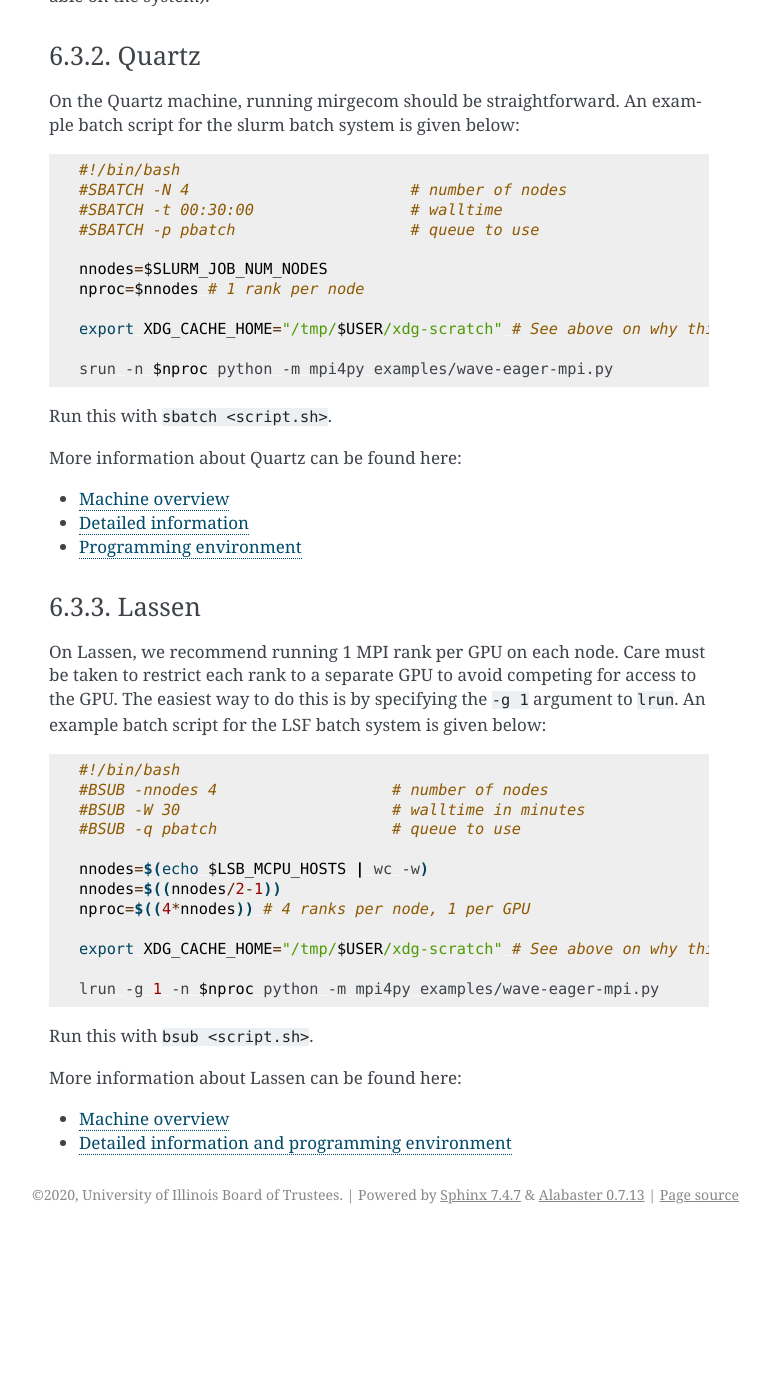
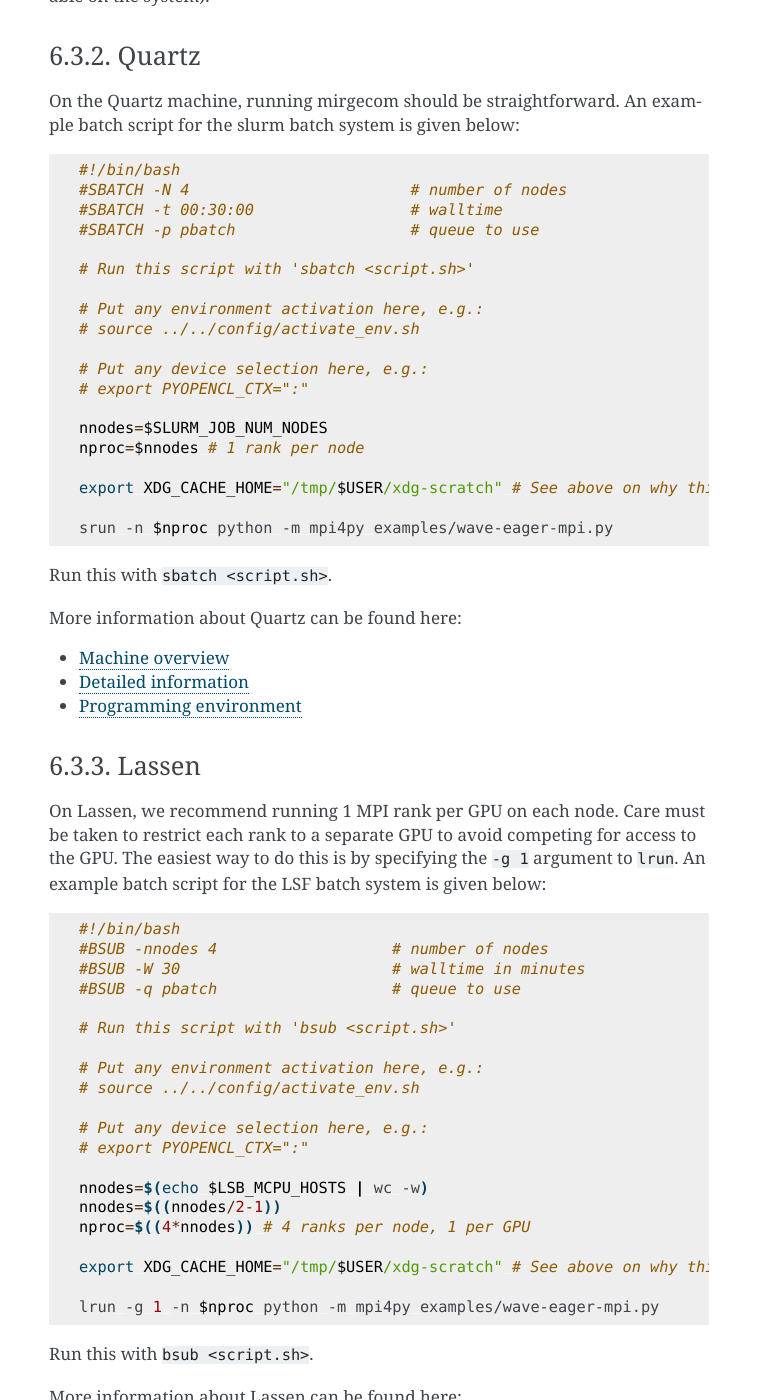
Before and after one commit to illinois-ceesd/mirgecom, a Sphinx documentation site: the page built from doc/running.rst, in a window 1280 px wide and 1400 px high, scrolled down 1702 px. Shown: the whole window, without its empty margins (371-1141 px from the left). Built offline with Sphinx 7.4.7, drawn with Linux system fonts in a browser that asks for light colours; before the commit the page ends 2936 px from its top, so only the background shows below that.

Commit message:
add to doc

```diff
--- a/doc/running.rst
+++ b/doc/running.rst
@@ -88,6 +88,14 @@ An example batch script for the slurm batch system is given below:
    #SBATCH -t 00:30:00                 # walltime
    #SBATCH -p pbatch                   # queue to use
 
+   # Run this script with 'sbatch <script.sh>'
+
+   # Put any environment activation here, e.g.:
+   # source ../../config/activate_env.sh
+
+   # Put any device selection here, e.g.:
+   # export PYOPENCL_CTX=":"
+
    nnodes=$SLURM_JOB_NUM_NODES
    nproc=$nnodes # 1 rank per node
 
@@ -118,6 +126,14 @@ the GPU. The easiest way to do this is by specifying the ``-g 1`` argument to
    #BSUB -W 30                       # walltime in minutes
    #BSUB -q pbatch                   # queue to use
 
+   # Run this script with 'bsub <script.sh>'
+
+   # Put any environment activation here, e.g.:
+   # source ../../config/activate_env.sh
+
+   # Put any device selection here, e.g.:
+   # export PYOPENCL_CTX=":"
+
    nnodes=$(echo $LSB_MCPU_HOSTS | wc -w)
    nnodes=$((nnodes/2-1))
    nproc=$((4*nnodes)) # 4 ranks per node, 1 per GPU
```
